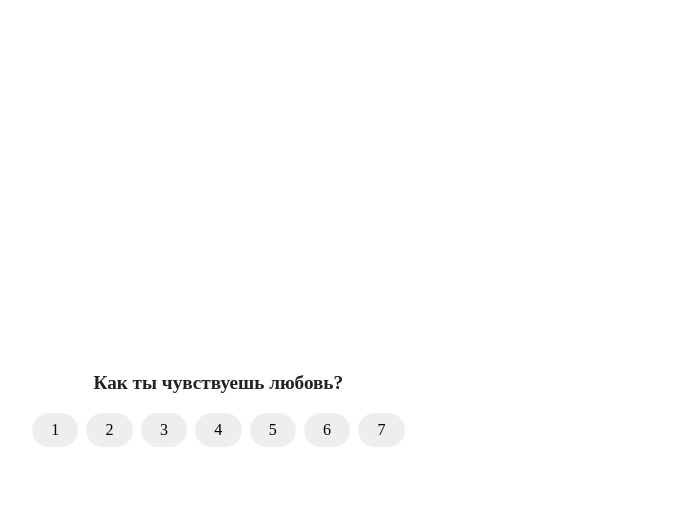
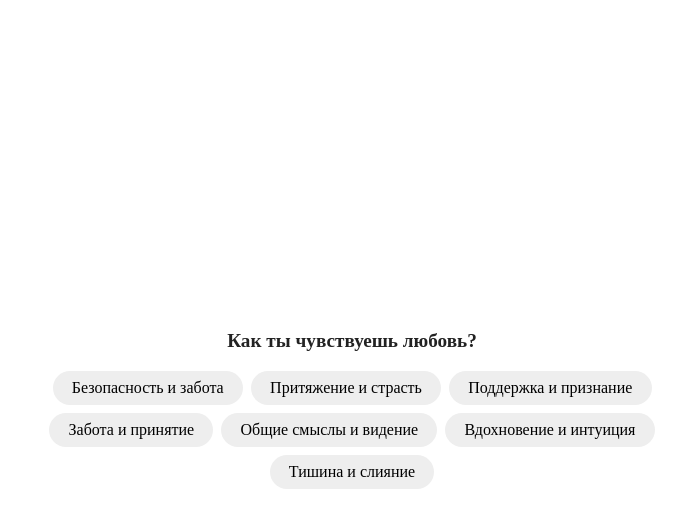
Before and after one commit to YuryReut/love-2-vows, a React (Vite) app: page / in a window 1280 px wide. Both pictures are taken after a click on the button "Начать". Shown: the top 528 px of the page, without its empty margins (0-686 px from the left). Built offline with nearby package versions, Linux system fonts and the light colour scheme.

Commit message:
Update App.tsx

```diff
--- a/src/react-app/App.tsx
+++ b/src/react-app/App.tsx
@@ -364,13 +364,13 @@ export default function App() {
         <div>
           <h2 style={{ fontWeight: "bold", fontSize: "1.2rem", marginBottom: "1rem" }}>{questions[step].text}</h2>
           <div style={{ display: "flex", flexWrap: "wrap", gap: "0.5rem", justifyContent: "center" }}>
-          {questions[step].options.map(({ id }) => (
+            {questions[step].options.map(({ id, label }) => (
               <button
                 key={id}
+                style={{ padding: "0.5rem 1.2rem", background: "#eee", color: "#000", borderRadius: "999px", border: "none", cursor: "pointer" }}
                 onClick={() => handleOptionClick(id)}
-              style={{ padding: "0.5rem 1.2rem", background: "#eee", color: "#000", borderRadius: "999px", border: "none", cursor: "pointer" }}
               >
-              {id}
+                {label}
               </button>
             ))}
           </div>
```
Lines whose indentation alone changed are shown as unchanged.
